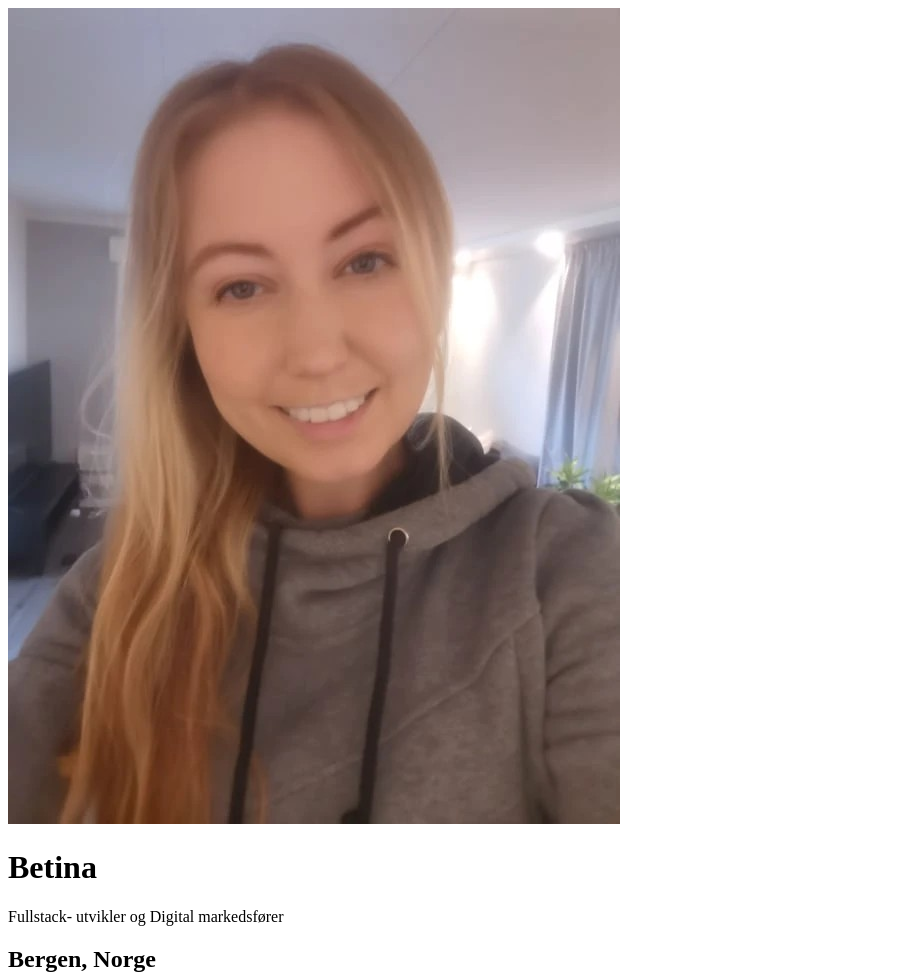
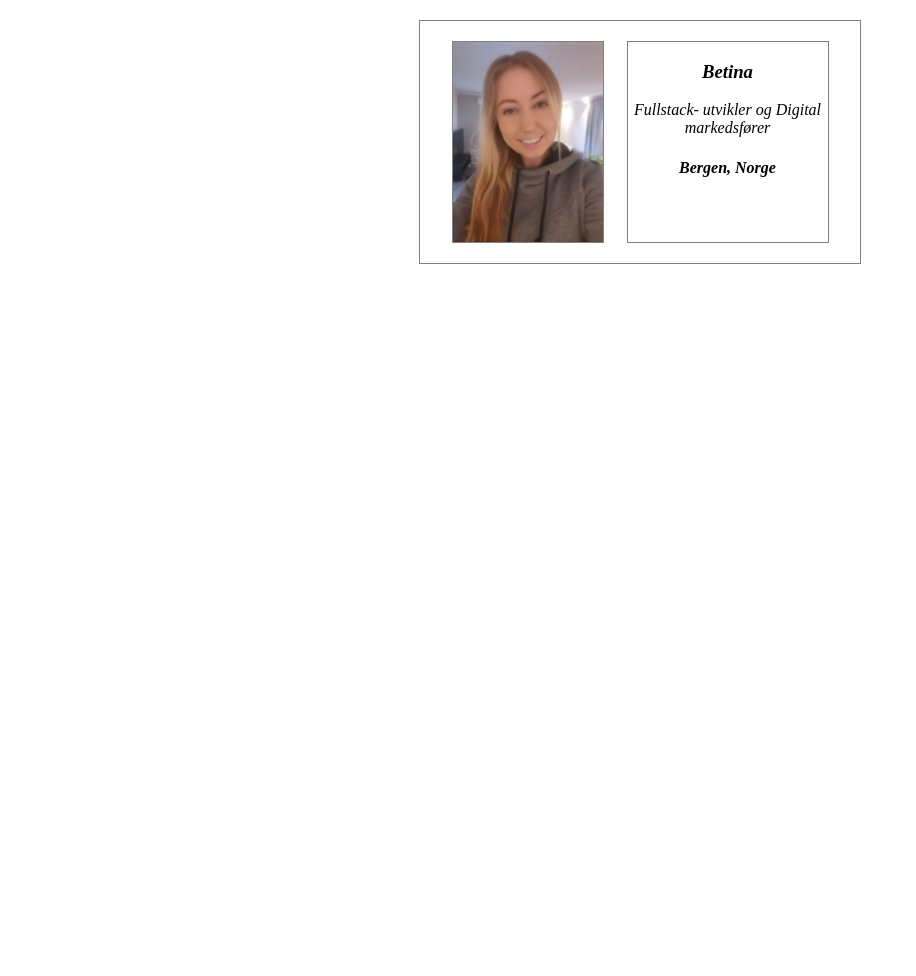
Before and after one commit to Betina9/businesscard, a plain HTML site: page index.html in a window 1280 px wide. Shown: the whole page, without its empty margins (0-916 px from the left). After the commit the page ends 800 px from the top, so only its background shows below. Drawn offline with Linux system fonts and the light colour scheme.

Commit message:
added html, css, picture, text

```diff
--- a/index.html
+++ b/index.html
@@ -7,12 +7,16 @@
     <title>Business kort</title>
   </head>
   <body>
-    <div class="content">
-      <img src="Betina.jpg" alt="Betina smiler mens hun ser inn i kamera" />
-      <div class="text">
-        <h1>Betina</h1>
+    <div class="card border">
+      <img
+        src="Betina.jpg"
+        alt="Betina smiler mens hun ser inn i kamera"
+        class="img border"
+      />
+      <div class="text border">
+        <h3>Betina</h3>
         <p>Fullstack- utvikler og Digital markedsfører</p>
-        <h2>Bergen, Norge</h2>
+        <h4>Bergen, Norge</h4>
       </div>
     </div>
   </body>
--- a/styles.css
+++ b/styles.css
@@ -1,5 +1,22 @@
 body {
+  margin: 20px;
 }
-content {
+.card {
+  width: 400px;
+  margin-left: auto;
+  margin-right: auto;
+  padding: 20px;
   display: flex;
+  justify-content: space-around;
 }
+.img {
+  width: 150px;
+}
+.text {
+  font-style: italic;
+  width: 200px;
+  text-align: center;
+}
+.border {
+  border: 1px solid grey;
+}
```
